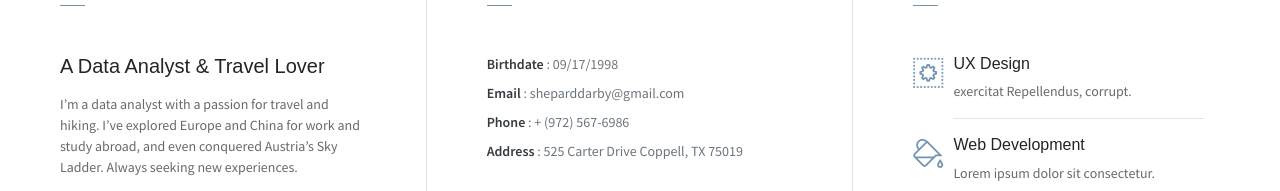
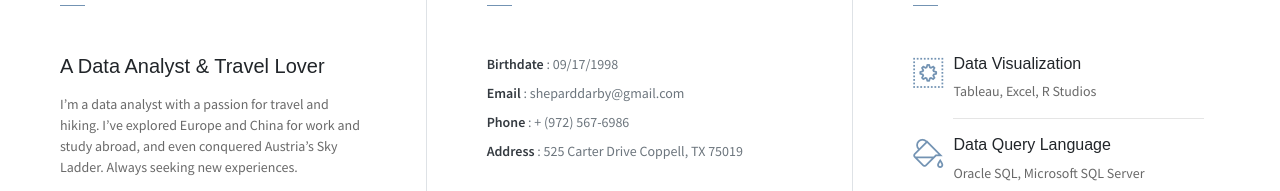
Before and after one commit to darbyshepard/darbyshepard.github.io, a website: page index.html in a window 1280 px wide. Shown: the part 814-1005 px from the top of the page. Drawn offline with Linux system fonts and the light colour scheme; some packages are replaced by stand-ins of ours.

Commit message:
Update index.html

```diff
--- a/index.html
+++ b/index.html
@@ -100,16 +100,16 @@
                 <div class="row">
                     <div class="col-1 text-danger pt-1"><i class="ti-widget icon-lg"></i></div>
                     <div class="col-10 ml-auto mr-3">
-                        <h6>UX Design</h6>
-                        <p class="subtitle"> exercitat Repellendus,  corrupt.</p>
+                        <h6>Data Visualization</h6>
+                        <p class="subtitle"> Tableau, Excel, R Studios</p>
                         <hr>
                     </div>
                 </div>
                 <div class="row">
                     <div class="col-1 text-danger pt-1"><i class="ti-paint-bucket icon-lg"></i></div>
                     <div class="col-10 ml-auto mr-3">
-                        <h6>Web Development</h6>
-                        <p class="subtitle">Lorem ipsum dolor sit consectetur.</p>
+                        <h6>Data Query Language</h6>
+                        <p class="subtitle">Oracle SQL, Microsoft SQL Server</p>
                         <hr>
                     </div>
                 </div>
```
